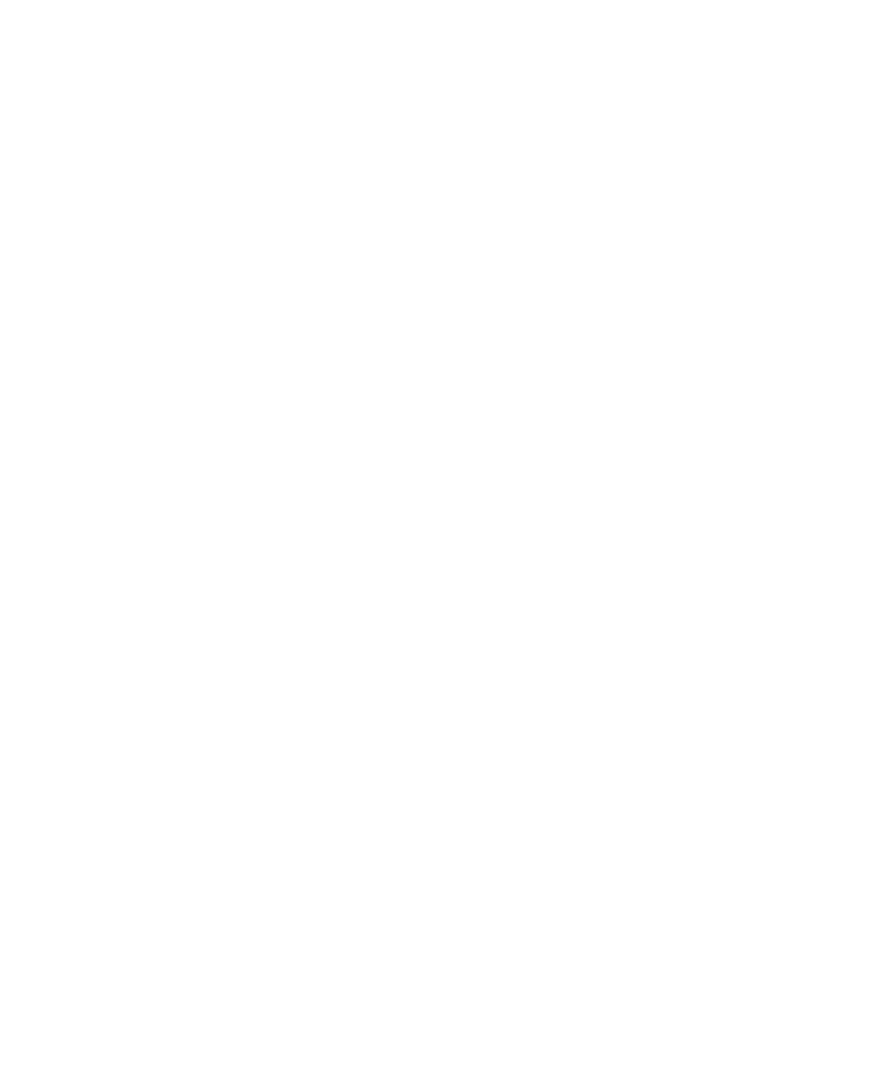
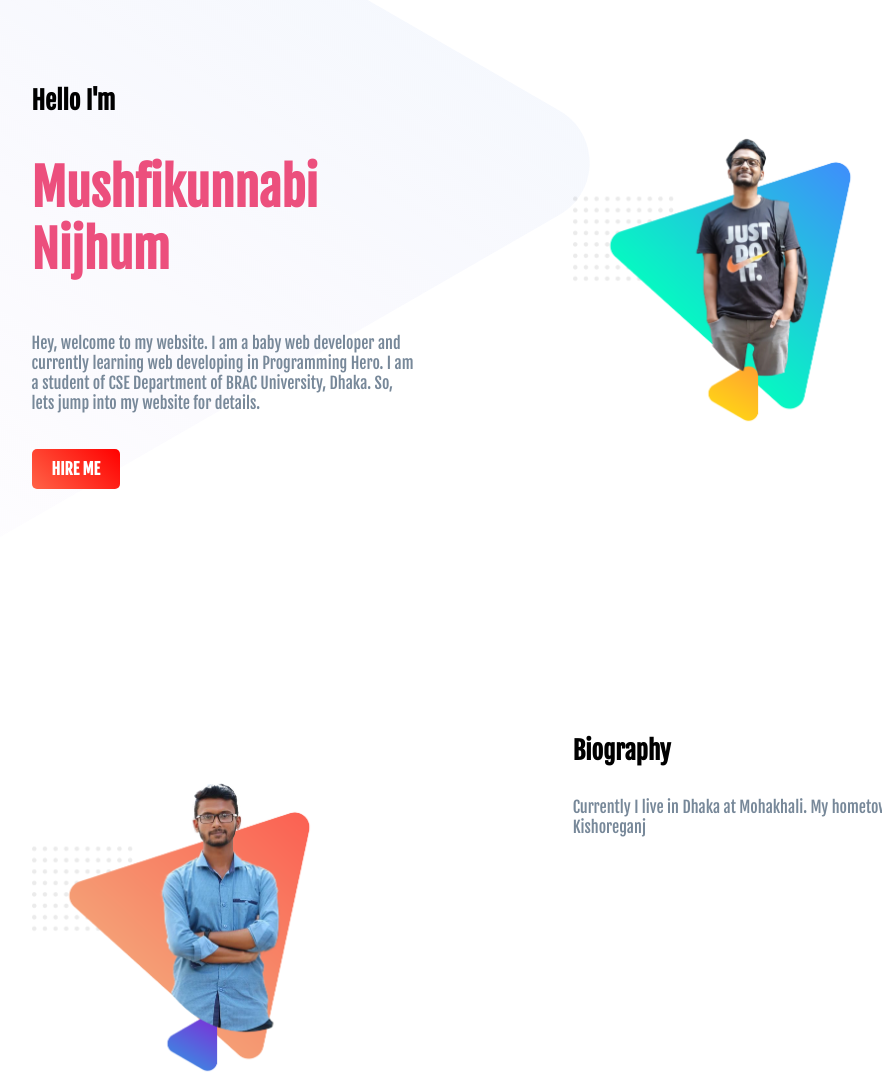
Before and after one commit to mnijhum/personal-web, a plain HTML site: page index.html in a window 1280 px wide. Shown: the whole page, without its empty margins (122-1004 px from the left). Before the commit the page ends 800 px from the top, so only its background shows below. Drawn offline with Linux system fonts and the light colour scheme; a web font is replaced by a local one.

Commit message:
top-part-done

```diff
--- a/index.html
+++ b/index.html
@@ -3,9 +3,32 @@
 <head>
     <meta charset="UTF-8">
     <meta name="viewport" content="width=device-width, initial-scale=1.0">
-    <title>Document</title>
+    <title>Personal Website</title>
+    <link href="https://fonts.googleapis.com/css2?family=Fjalla+One&family=Notable&display=swap" rel="stylesheet">
+    <link rel="stylesheet" href="style.css">
 </head>
 <body>
+    <section class="top-part">
+        <div class="intro">
+                <h2>Hello I'm</h2>
+                <h1>Mushfikunnabi Nijhum</h1>
+                <p>Hey, welcome to my website. I am a baby web developer and currently learning web developing in Programming Hero. I am a student of CSE Department of BRAC University, Dhaka. So, lets jump into my website for details.</p>
+                <a class="link-button" target="_blank" href="https://www.linkedin.com/in/mnijhum/">HIRE ME</a>
+        </div >
 
+        <div class="intro">
+            <img src="images/pp2.png" alt="">
+        </div>
+    </section>
+
+    <section class="middle-part">
+        <div class="intro">
+            <img src="images/pp1.png" alt="">
+        </div>
+        <div class="intro">
+            <h2>Biography</h2>
+            <p>Currently I live in Dhaka at Mohakhali. My hometown is in Kishoreganj</p>
+        </div>
+    </section>
 </body>
 </html>
--- a/style.css
+++ b/style.css
@@ -0,0 +1,52 @@
+body{
+    font-family: 'Fjalla One', sans-serif;
+    margin: 0;
+}
+
+h1{
+    font-size: 50px;
+    color: #EC4F7D;
+    font-weight: 900;
+    font-style: normal;
+}
+h2{
+    font-size: 25px;
+
+}
+.intro{
+    width: 30%;
+    display: inline-block;
+    margin-left: 10%;
+    padding-left: 2%;
+    margin-top: 5%;
+    vertical-align: top;
+
+}
+
+
+.intro img{
+
+    width: 100%;
+
+}
+section{
+    height: 500px;
+    padding-bottom: 150px;
+}
+.top-part{
+    background-image: url(images/header-bg.png);
+    background-repeat: no-repeat;
+}
+p{
+    color: lightslategrey;
+    padding-top: 10px;
+    padding-bottom: 30px;
+}
+.link-button{
+    text-decoration: none;
+    background-image: linear-gradient(45deg, tomato, red);
+    padding: 10px 20px;
+    border-radius: 5px;
+    color: white;
+    font-weight: 700;
+}
```
Also changed, not shown: images/pp1.png (added), images/pp2.png (added).
